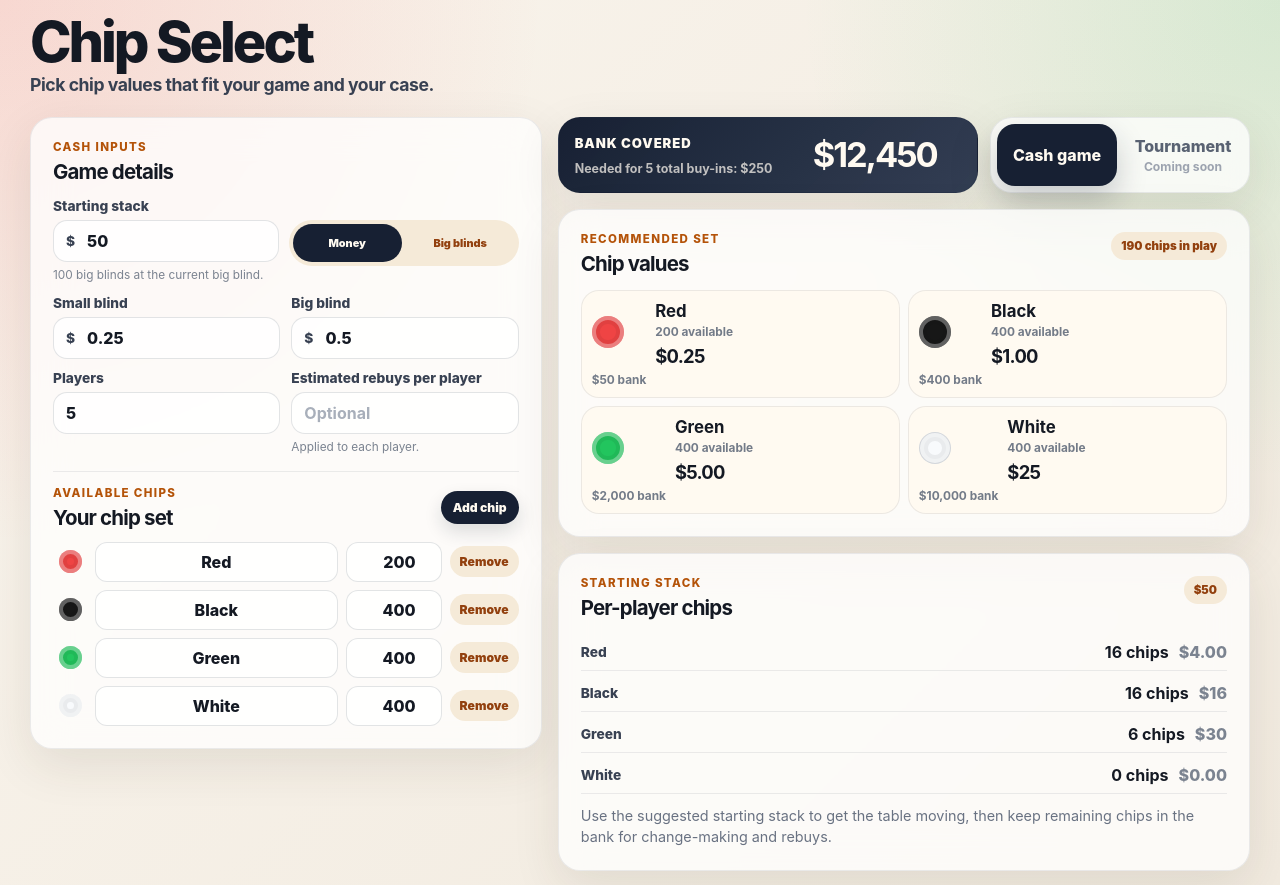
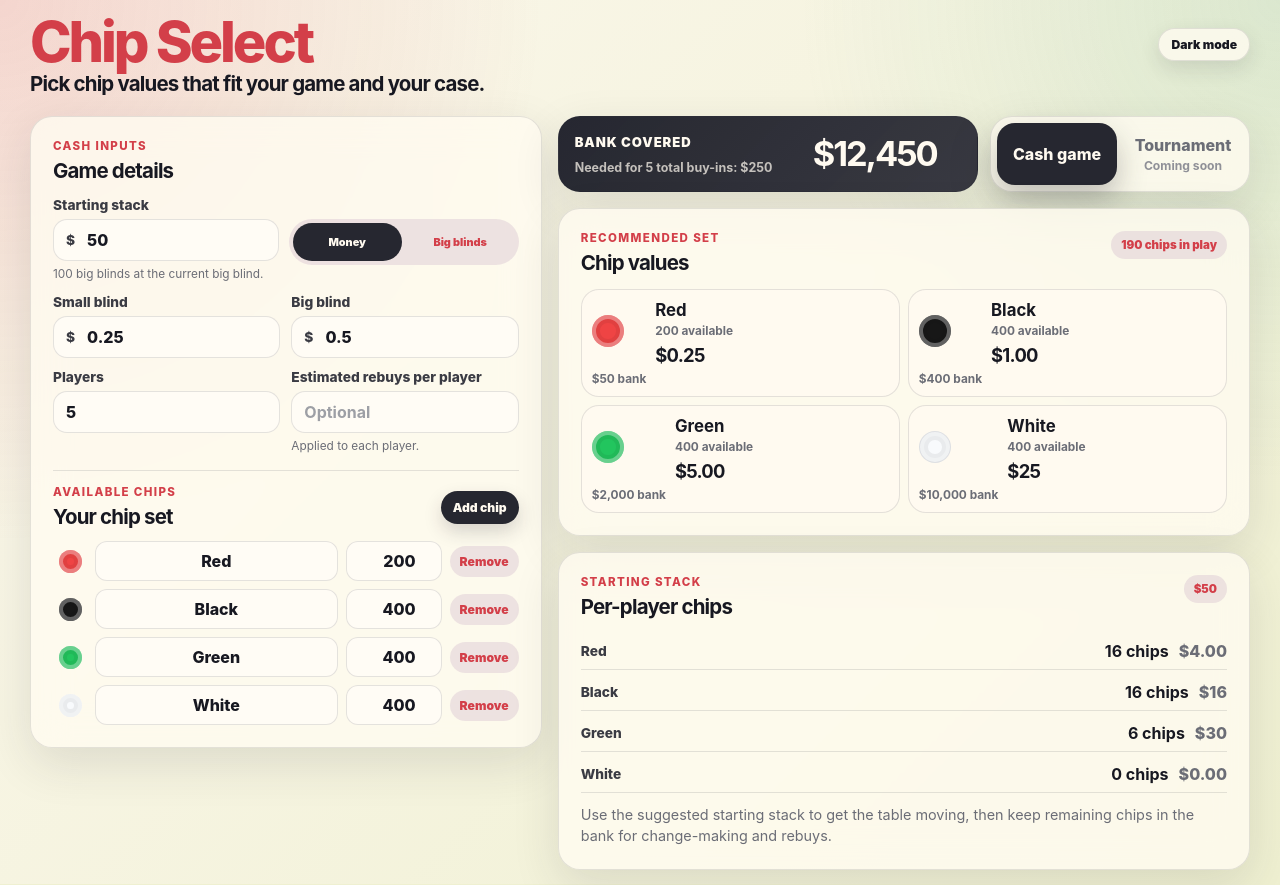
Before and after one commit to leongmichael/chip-select, a React (Vite) app: page / in a window 1280 px wide. Built offline with nearby package versions, Linux system fonts and the light colour scheme.

Commit message:
UI changes

```diff
--- a/src/App.tsx
+++ b/src/App.tsx
@@ -2,6 +2,7 @@ import { useMemo, useState } from "react";
 
 type GameMode = "cash" | "tournament";
 type StackMode = "money" | "bigBlinds";
+type ThemeMode = "light" | "dark";
 
 type ChipColor = {
   id: string;
@@ -170,6 +171,7 @@ function NumberInput({
 
 export default function App() {
   const [mode, setMode] = useState<GameMode>("cash");
+  const [theme, setTheme] = useState<ThemeMode>("light");
   const [stackMode, setStackMode] = useState<StackMode>("money");
   const [stackMoney, setStackMoney] = useState(50);
   const [stackBigBlinds, setStackBigBlinds] = useState(100);
@@ -292,10 +294,19 @@ export default function App() {
   );
 
   return (
-    <main className="app">
+    <main className="app" data-theme={theme}>
       <section className="hero">
         <div>
-          <p className="app-title">Chip Select</p>
+          <div className="title-row">
+            <p className="app-title">Chip Select</p>
+            <button
+              className="theme-toggle"
+              type="button"
+              onClick={() => setTheme((current) => (current === "light" ? "dark" : "light"))}
+            >
+              {theme === "light" ? "Dark mode" : "Light mode"}
+            </button>
+          </div>
           <div className="hero-message">
             <h1>Pick chip values that fit your game and your case.</h1>
           </div>
--- a/src/styles.css
+++ b/src/styles.css
@@ -1,6 +1,34 @@
 :root {
-  color: #172033;
-  background: #f4efe7;
+  --raspberry: #d33f49;
+  --thistle: #d7c0d0;
+  --beige: #eff0d1;
+  --muted-teal: #77ba99;
+  --shadow-grey: #262730;
+  --gunmetal: #3a3b43;
+  --page-bg:
+    radial-gradient(circle at top left, rgba(211, 63, 73, 0.18), transparent 34rem),
+    radial-gradient(circle at top right, rgba(119, 186, 153, 0.2), transparent 30rem),
+    linear-gradient(135deg, #fbf7ec 0%, var(--beige) 100%);
+  --text: var(--shadow-grey);
+  --heading: #171821;
+  --muted: #6b6d76;
+  --accent: var(--raspberry);
+  --accent-contrast: #fff7f0;
+  --surface: rgba(255, 252, 241, 0.8);
+  --surface-strong: #fffaf0;
+  --surface-soft: rgba(239, 240, 209, 0.78);
+  --input-bg: rgba(255, 252, 245, 0.9);
+  --border: rgba(38, 39, 48, 0.12);
+  --shadow: rgba(38, 39, 48, 0.12);
+  --primary: var(--shadow-grey);
+  --primary-2: var(--gunmetal);
+  --primary-text: #fffaf0;
+  --pill-bg: rgba(215, 192, 208, 0.42);
+  --pill-text: var(--raspberry);
+  --control-text: var(--raspberry);
+  --focus: rgba(119, 186, 153, 0.22);
+  color: var(--text);
+  background: var(--beige);
   font-family:
     Inter, ui-sans-serif, system-ui, -apple-system, BlinkMacSystemFont, "Segoe UI", sans-serif;
   font-synthesis: none;
@@ -16,10 +44,14 @@ body {
   margin: 0;
   min-width: 320px;
   min-height: 100vh;
+  background: var(--page-bg);
+}
+
+body:has(.app[data-theme="dark"]) {
   background:
-    radial-gradient(circle at top left, rgba(239, 68, 68, 0.16), transparent 34rem),
-    radial-gradient(circle at top right, rgba(34, 197, 94, 0.14), transparent 30rem),
-    linear-gradient(135deg, #f9f4ec 0%, #f1eadf 100%);
+    radial-gradient(circle at top left, rgba(211, 63, 73, 0.24), transparent 34rem),
+    radial-gradient(circle at top right, rgba(119, 186, 153, 0.14), transparent 30rem),
+    linear-gradient(135deg, var(--shadow-grey) 0%, #1c1d24 100%);
 }
 
 button,
@@ -37,6 +69,29 @@ button {
   padding: 14px 0;
 }
 
+.app[data-theme="dark"] {
+  --page-bg:
+    radial-gradient(circle at top left, rgba(211, 63, 73, 0.24), transparent 34rem),
+    radial-gradient(circle at top right, rgba(119, 186, 153, 0.14), transparent 30rem),
+    linear-gradient(135deg, var(--shadow-grey) 0%, #1c1d24 100%);
+  --text: var(--beige);
+  --heading: #fbf7ec;
+  --muted: color-mix(in srgb, var(--thistle), var(--beige) 12%);
+  --surface: rgba(58, 59, 67, 0.76);
+  --surface-strong: rgba(38, 39, 48, 0.86);
+  --surface-soft: rgba(215, 192, 208, 0.12);
+  --input-bg: rgba(38, 39, 48, 0.72);
+  --border: rgba(239, 240, 209, 0.15);
+  --shadow: rgba(0, 0, 0, 0.28);
+  --primary: var(--beige);
+  --primary-2: var(--beige);
+  --primary-text: var(--shadow-grey);
+  --pill-bg: rgba(215, 192, 208, 0.18);
+  --pill-text: var(--thistle);
+  --focus: rgba(119, 186, 153, 0.3);
+  color: var(--text);
+}
+
 .hero {
   display: grid;
   grid-template-columns: minmax(0, 1fr);
@@ -47,7 +102,7 @@ button {
 
 .eyebrow {
   margin: 0 0 5px;
-  color: #b45309;
+  color: var(--accent);
   font-size: 0.72rem;
   font-weight: 800;
   letter-spacing: 0.12em;
@@ -56,12 +111,30 @@ button {
 
 .app-title {
   margin: 0 0 4px;
-  color: #141923;
+  color: var(--raspberry);
   font-size: clamp(2.25rem, 4.8vw, 3.5rem);
   font-weight: 800;
   letter-spacing: -0.055em;
   line-height: 1;
   text-transform: none;
+}
+
+.title-row {
+  display: flex;
+  gap: 16px;
+  align-items: center;
+  justify-content: space-between;
+}
+
+.theme-toggle {
+  border: 1px solid var(--border);
+  border-radius: 999px;
+  background: var(--surface);
+  color: var(--heading);
+  padding: 8px 12px;
+  font-size: 0.76rem;
+  font-weight: 900;
+  box-shadow: 0 8px 20px var(--shadow);
 }
 
 h1,
@@ -74,30 +147,30 @@ p {
 h1 {
   max-width: none;
   margin-bottom: 8px;
-  color: #384152;
-  font-size: clamp(0.9rem, 1.45vw, 1.1rem);
-  line-height: 1.2;
-  letter-spacing: -0.025em;
+  color: var(--heading);
+  font-size: clamp(1.25rem, 1.6vw, 1.65rem);
+  line-height: 1;
+  letter-spacing: -0.04em;
   white-space: nowrap;
 }
 
 h2 {
   margin-bottom: 0;
-  color: #141923;
+  color: var(--heading);
   font-size: clamp(1.25rem, 1.6vw, 1.65rem);
   letter-spacing: -0.04em;
 }
 
 h3 {
   margin-bottom: 4px;
-  color: #141923;
+  color: var(--heading);
   font-size: 1.05rem;
 }
 
 .hero-copy {
   max-width: 430px;
   margin-bottom: 0;
-  color: #5d6574;
+  color: var(--muted);
   font-size: 0.9rem;
   line-height: 1.45;
 }
@@ -110,10 +183,10 @@ h3 {
 .panel,
 .status-card,
 .placeholder-card {
-  border: 1px solid rgba(23, 32, 51, 0.08);
+  border: 1px solid var(--border);
   border-radius: 22px;
-  background: rgba(255, 255, 255, 0.74);
-  box-shadow: 0 16px 48px rgba(61, 48, 34, 0.1);
+  background: var(--surface);
+  box-shadow: 0 16px 48px var(--shadow);
   backdrop-filter: blur(18px);
 }
 
@@ -129,26 +202,26 @@ h3 {
   border: 0;
   border-radius: 18px;
   background: transparent;
-  color: #596272;
+  color: var(--muted);
   font-weight: 800;
 }
 
 .mode-card button span {
   display: block;
   margin-top: 3px;
-  color: #9ca3af;
+  color: color-mix(in srgb, var(--muted), white 24%);
   font-size: 0.76rem;
   font-weight: 700;
 }
 
 .mode-card button.active {
-  background: #172033;
-  color: #fffaf1;
-  box-shadow: 0 14px 30px rgba(23, 32, 51, 0.22);
+  background: var(--primary);
+  color: var(--primary-text);
+  box-shadow: 0 14px 30px color-mix(in srgb, var(--primary), transparent 72%);
 }
 
 .mode-card button.active span {
-  color: rgba(255, 250, 241, 0.62);
+  color: color-mix(in srgb, var(--primary-text), transparent 38%);
 }
 
 .standalone-mode {
@@ -201,13 +274,13 @@ h3 {
 .stack-control-top > span,
 .chip-label,
 .stack-row span:first-child {
-  color: #384152;
+  color: var(--primary-2);
   font-size: 0.86rem;
   font-weight: 800;
 }
 
 .field small {
-  color: #7b8390;
+  color: var(--muted);
   font-size: 0.74rem;
   line-height: 1.3;
 }
@@ -245,7 +318,7 @@ h3 {
   flex: 0 0 auto;
   gap: 4px;
   border-radius: 999px;
-  background: #f5ead8;
+  background: var(--pill-bg);
   padding: 4px;
 }
 
@@ -253,7 +326,7 @@ h3 {
   border: 0;
   border-radius: 999px;
   background: transparent;
-  color: #92400e;
+  color: var(--control-text);
   min-height: 38px;
   padding: 6px 8px;
   font-size: 0.68rem;
@@ -262,16 +335,16 @@ h3 {
 }
 
 .stack-toggle button.active {
-  background: #172033;
-  color: #fffaf1;
+  background: var(--primary);
+  color: var(--primary-text);
 }
 
 .input-shell {
   display: flex;
   align-items: center;
-  border: 1px solid rgba(23, 32, 51, 0.12);
+  border: 1px solid var(--border);
   border-radius: 14px;
-  background: rgba(255, 255, 255, 0.82);
+  background: var(--input-bg);
   transition:
     border-color 180ms ease,
     box-shadow 180ms ease;
@@ -279,13 +352,13 @@ h3 {
 
 .input-shell:focus-within,
 .chip-row input:focus {
-  border-color: rgba(180, 83, 9, 0.45);
-  box-shadow: 0 0 0 4px rgba(180, 83, 9, 0.11);
+  border-color: var(--muted-teal);
+  box-shadow: 0 0 0 4px var(--focus);
 }
 
 .prefix {
   padding-left: 12px;
-  color: #8a7283;
+  color: var(--muted);
   font-weight: 900;
 }
 
@@ -294,12 +367,13 @@ input {
   border: 0;
   outline: 0;
   background: transparent;
-  color: #141923;
+  color: var(--heading);
   font-weight: 800;
+  color-scheme: light;
 }
 
 input::placeholder {
-  color: #a8afba;
+  color: color-mix(in srgb, var(--muted), white 34%);
   font-weight: 700;
 }
 
@@ -310,7 +384,7 @@ input::placeholder {
 .chip-editor {
   margin-top: 16px;
   padding-top: 14px;
-  border-top: 1px solid rgba(23, 32, 51, 0.08);
+  border-top: 1px solid var(--border);
 }
 
 .chip-editor-heading {
@@ -329,15 +403,15 @@ input::placeholder {
 }
 
 .add-chip {
-  background: #172033;
-  color: #fffaf1;
+  background: var(--primary);
+  color: var(--primary-text);
   padding: 9px 12px;
-  box-shadow: 0 8px 18px rgba(23, 32, 51, 0.14);
+  box-shadow: 0 8px 18px color-mix(in srgb, var(--primary), transparent 82%);
 }
 
 .remove-chip {
-  background: #f5ead8;
-  color: #92400e;
+  background: var(--pill-bg);
+  color: var(--control-text);
   padding: 8px 10px;
 }
 
@@ -355,9 +429,9 @@ input::placeholder {
 }
 
 .chip-row input {
-  border: 1px solid rgba(23, 32, 51, 0.12);
+  border: 1px solid var(--border);
   border-radius: 12px;
-  background: rgba(255, 255, 255, 0.82);
+  background: var(--input-bg);
   padding: 9px 10px;
   text-align: right;
   transition:
@@ -404,7 +478,14 @@ input::placeholder {
 
 .swatch.light,
 .chip-token.light {
-  border: 1px solid rgba(23, 32, 51, 0.16);
+  border: 1px solid var(--border);
+}
+
+.app[data-theme="dark"] .swatch,
+.app[data-theme="dark"] .chip-token {
+  box-shadow:
+    inset 0 0 0 4px rgba(255, 255, 255, 0.18),
+    inset 0 0 0 8px rgba(0, 0, 0, 0.12);
 }
 
 .results {
@@ -427,20 +508,52 @@ input::placeholder {
   min-height: 76px;
   padding: 14px 16px;
   background:
-    linear-gradient(135deg, rgba(23, 32, 51, 0.96), rgba(53, 65, 86, 0.92)),
-    #172033;
-  color: #fffaf1;
+    linear-gradient(135deg, color-mix(in srgb, var(--shadow-grey), transparent 3%), color-mix(in srgb, var(--gunmetal), transparent 8%)),
+    var(--primary);
+  color: var(--primary-text);
 }
 
 .status-card.warning {
   background:
-    linear-gradient(135deg, rgba(180, 83, 9, 0.96), rgba(124, 45, 18, 0.94)),
-    #92400e;
+    linear-gradient(135deg, color-mix(in srgb, var(--raspberry), var(--shadow-grey) 18%), color-mix(in srgb, var(--raspberry), var(--gunmetal) 42%)),
+    var(--raspberry);
+}
+
+.app[data-theme="dark"] .status-card {
+  background:
+    linear-gradient(135deg, rgba(239, 240, 209, 0.94), rgba(215, 192, 208, 0.84)),
+    var(--beige);
+}
+
+.app[data-theme="dark"] .status-card.warning {
+  background:
+    linear-gradient(135deg, color-mix(in srgb, var(--raspberry), var(--beige) 12%), color-mix(in srgb, var(--raspberry), var(--shadow-grey) 24%)),
+    var(--raspberry);
+  color: #fffaf0;
+}
+
+.app[data-theme="dark"] .status-card.warning p,
+.app[data-theme="dark"] .status-card.warning span {
+  color: rgba(255, 250, 240, 0.78);
+}
+
+.app[data-theme="dark"] .status-card.warning strong {
+  color: #fffaf0;
+}
+
+.app[data-theme="dark"] .stack-toggle button:not(.active),
+.app[data-theme="dark"] .remove-chip {
+  background: var(--raspberry);
+  color: #0f1016;
+}
+
+.app[data-theme="dark"] .stack-toggle {
+  background: var(--raspberry);
 }
 
 .status-card p {
   margin-bottom: 0;
-  color: #fffaf1;
+  color: var(--primary-text);
   font-size: 0.82rem;
   font-weight: 900;
   letter-spacing: 0.07em;
@@ -459,15 +572,15 @@ input::placeholder {
 }
 
 .status-card span {
-  color: rgba(255, 250, 241, 0.72);
+  color: color-mix(in srgb, var(--primary-text), transparent 28%);
   font-size: 0.78rem;
   font-weight: 700;
 }
 
 .pill {
   border-radius: 999px;
-  background: #f5ead8;
-  color: #92400e;
+  background: var(--pill-bg);
+  color: var(--pill-text);
   padding: 7px 10px;
   white-space: nowrap;
   font-size: 0.72rem;
@@ -485,9 +598,9 @@ input::placeholder {
   grid-template-columns: auto 1fr;
   gap: 6px 9px;
   align-items: center;
-  border: 1px solid rgba(23, 32, 51, 0.08);
+  border: 1px solid var(--border);
   border-radius: 18px;
-  background: #fffaf1;
+  background: var(--surface-strong);
   padding: 10px;
 }
 
@@ -503,13 +616,13 @@ input::placeholder {
 .recommendation p,
 .recommendation span {
   margin: 0;
-  color: #737b88;
+  color: var(--muted);
   font-size: 0.74rem;
   font-weight: 700;
 }
 
 .recommendation strong {
-  color: #141923;
+  color: var(--heading);
   font-size: 1.15rem;
   letter-spacing: -0.04em;
 }
@@ -524,22 +637,22 @@ input::placeholder {
   grid-template-columns: 1fr auto auto;
   gap: 10px;
   align-items: center;
-  border-bottom: 1px solid rgba(23, 32, 51, 0.08);
+  border-bottom: 1px solid var(--border);
   padding: 8px 0;
 }
 
 .stack-row strong {
-  color: #141923;
+  color: var(--heading);
 }
 
 .stack-row span:last-child {
-  color: #7b8390;
+  color: var(--muted);
   font-weight: 800;
 }
 
 .note {
   margin: 12px 0 0;
-  color: #697282;
+  color: var(--muted);
   font-size: 0.9rem;
   line-height: 1.45;
 }
@@ -550,8 +663,66 @@ input::placeholder {
 
 .placeholder-card p:last-child {
   margin-bottom: 0;
-  color: #5d6574;
+  color: var(--muted);
   line-height: 1.7;
+}
+
+@media (prefers-color-scheme: dark) {
+  :root {
+    --page-bg:
+      radial-gradient(circle at top left, rgba(211, 63, 73, 0.24), transparent 34rem),
+      radial-gradient(circle at top right, rgba(119, 186, 153, 0.14), transparent 30rem),
+      linear-gradient(135deg, var(--shadow-grey) 0%, #1c1d24 100%);
+    --text: var(--beige);
+    --heading: #fbf7ec;
+    --muted: color-mix(in srgb, var(--thistle), var(--beige) 12%);
+    --surface: rgba(58, 59, 67, 0.76);
+    --surface-strong: rgba(38, 39, 48, 0.86);
+    --surface-soft: rgba(215, 192, 208, 0.12);
+    --input-bg: rgba(38, 39, 48, 0.72);
+    --border: rgba(239, 240, 209, 0.15);
+    --shadow: rgba(0, 0, 0, 0.28);
+    --primary: var(--raspberry);
+    --primary-2: var(--beige);
+    --primary-text: #0f1016;
+    --pill-bg: rgba(215, 192, 208, 0.18);
+    --pill-text: var(--thistle);
+    --control-text: var(--muted-teal);
+    --focus: rgba(119, 186, 153, 0.3);
+  }
+
+  input {
+    color-scheme: dark;
+  }
+
+  .status-card {
+    background:
+      linear-gradient(135deg, rgba(239, 240, 209, 0.94), rgba(215, 192, 208, 0.84)),
+      var(--beige);
+  }
+
+  .status-card.warning {
+    background:
+      linear-gradient(135deg, color-mix(in srgb, var(--raspberry), var(--beige) 12%), color-mix(in srgb, var(--raspberry), var(--shadow-grey) 24%)),
+      var(--raspberry);
+    color: #fffaf0;
+  }
+
+  .status-card.warning p,
+  .status-card.warning span {
+    color: rgba(255, 250, 240, 0.78);
+  }
+
+  .status-card.warning strong {
+    color: #fffaf0;
+  }
+
+  .swatch,
+  .chip-token {
+    box-shadow:
+      inset 0 0 0 4px rgba(255, 255, 255, 0.18),
+      inset 0 0 0 8px rgba(0, 0, 0, 0.12);
+  }
 }
 
 @media (max-width: 900px) {
```
